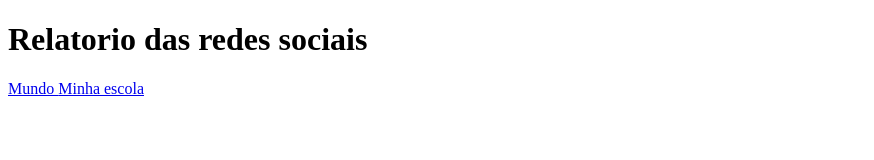
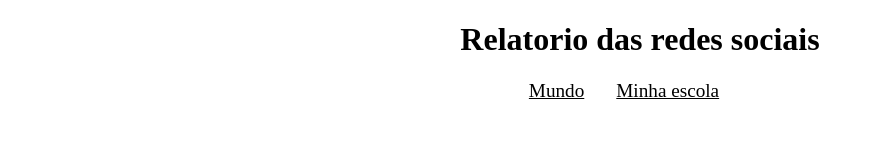
Before and after one commit to juliaooliveira/REDES_SOCIAIS_3_, a plain HTML site: page index.html in a window 1280 px wide. Shown: the whole page, without its empty margins (0-874 px from the left). Drawn offline with Linux system fonts and the light colour scheme.

Commit message:
Update style.css

```diff
--- a/style.css
+++ b/style.css
@@ -14,3 +14,45 @@ body{
   height: 100vh
   margin: 0;
 }
+
+header {
+  background-color: var(--primary-color);
+  text-align: center;
+  padding: 1 px;
+}
+
+h1 {
+  font-size: 2rem;
+  color: var(--bg-color);
+  font-weight: 700;
+}
+
+nav {
+  display: flex;
+  justify-content: center;
+  font-weight: 400;
+}
+
+nav a {
+  text-decoration: nome;
+  color: var(--bg-color);
+  margin: 0 2rem 1rem 0rem;
+  font-size: 1.2rem;
+}
+
+nav a:hover {
+  text-decoration: underline;
+  transform: scale(0.90);
+  transition: transform 0.1s;
+}
+
+footer {
+  display: flex;
+  align-items: center;
+  justify-content: center;
+  background-color: var(--primary-color);
+  color: var(--bg-color);
+  width: 100%
+  height: 3rem;
+  margin-top: 2rem;
+}
```
